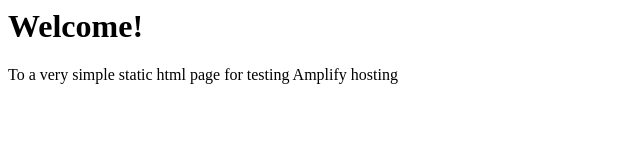
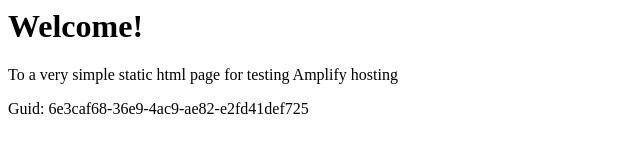
Before and after one commit to aws-aemilia-arn/Github-PR-Commit-Integration-Test-DoNotTouch-GitHubAutoBuildCanaryTest-v1-preprod-eu-north-1, a website: page src/index.html in a window 1280 px wide. Shown: the whole page, without its empty margins (0-640 px from the left). Drawn offline with Linux system fonts and the light colour scheme.

Commit message:
commit from integ tests

```diff
--- a/src/index.html
+++ b/src/index.html
@@ -1,3 +1,5 @@
+
+
 <html lang="en">
 
 <head>
@@ -10,6 +12,6 @@
 <body>
     <h1>Welcome!</h1>
     <p>To a very simple static html page for testing Amplify hosting</p>
-</body>
+    <p>Guid: 6e3caf68-36e9-4ac9-ae82-e2fd41def725</p></body>
 
 </html>
```
